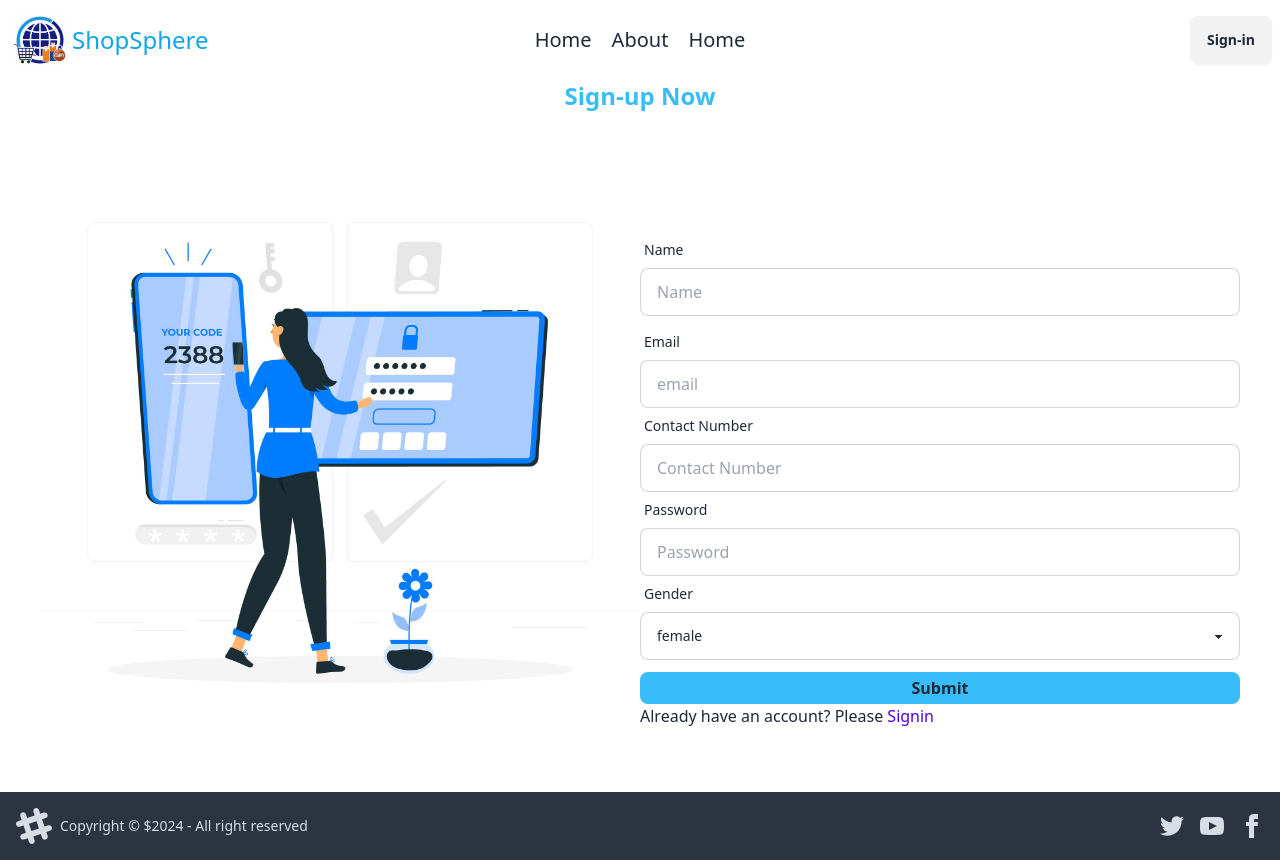
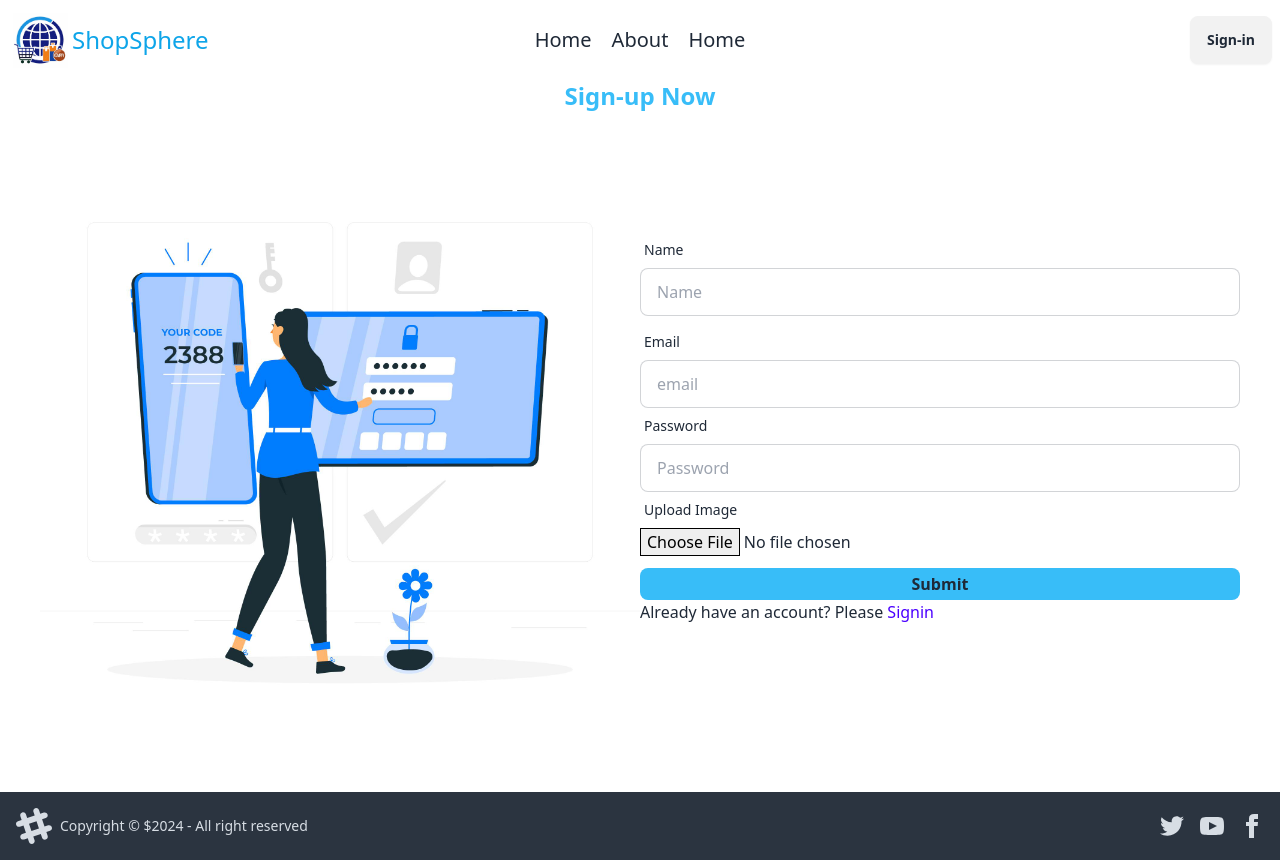
Before and after one commit to zihad868/ShopSphereClient, a React (Vite) app: page /signup in a window 1280 px wide. Built offline with nearby package versions, Linux system fonts and the light colour scheme.

Commit message:
Signup Form

```diff
--- a/package.json
+++ b/package.json
@@ -13,6 +13,7 @@
     "firebase": "^10.12.5",
     "localforage": "^1.10.0",
     "match-sorter": "^6.3.4",
+    "prop-types": "^15.8.1",
     "react": "^18.3.1",
     "react-dom": "^18.3.1",
     "react-hook-form": "^7.52.2",
--- a/src/FirebaseAuthentication/firebase.config.js
+++ b/src/FirebaseAuthentication/firebase.config.js
@@ -15,3 +15,5 @@ const firebaseConfig = {
 
 // Initialize Firebase
 const app = initializeApp(firebaseConfig);
+
+export default app;
--- a/src/Pages/Authentication/Signup.jsx
+++ b/src/Pages/Authentication/Signup.jsx
@@ -1,25 +1,47 @@
 import { useForm } from "react-hook-form";
-import signUp from '../../assets/Authentication/signUp.jpg'
+import signUp from "../../assets/Authentication/signUp.jpg";
 import { Link } from "react-router-dom";
-
+import { useContext } from "react";
+import { AuthContext } from "../../Provider/AuthProvider";
 
 const Signup = () => {
+  const { signUpUser } = useContext(AuthContext);
   const {
     register,
     handleSubmit,
     formState: { errors },
   } = useForm();
-  const onSubmit = (data) => console.log(data);
+  const onSubmit = async(data) => {
+    const formData = new FormData()
+    formData.append('image', data.image[0])
+
+    try{
+      const response = await fetch( `https://api.imgbb.com/1/upload?key=${import.meta.env.VITE_IMAGE_BB_API}`, {
+        method: 'POST',
+        body: formData
+      })
+
+      const result = await response.json();
+      const imgURL = result.data.display_url;
+
+      console.log(imgURL)
+
+    }catch(error){
+      console.error(error)
+    }
+  }
 
   return (
     <>
-      <h1 className="text-center text-2xl font-bold text-sky-400">Sign-up Now</h1>
+      <h1 className="text-center text-2xl font-bold text-sky-400">
+        Sign-up Now
+      </h1>
       <div className="grid grid-cols-1 md:grid-cols-2 m-10">
         <div>
           <img src={signUp} alt="" />
         </div>
         <div className="mt-20">
-        <form onSubmit={handleSubmit(onSubmit)}>
+          <form onSubmit={handleSubmit(onSubmit)}>
             <div className="form-control">
               <label className="label">
                 <span className="label-text">Name</span>
@@ -50,27 +72,13 @@ const Signup = () => {
                 <span className="text-red-400">Email field is required</span>
               )}
             </div>
-            <div className="form-control">
-              <label className="label">
-                <span className="label-text">Contact Number</span>
-              </label>
-              <input
-                type="number"
-                placeholder="Contact Number"
-                {...register("contact", { required: true })}
-                className="input input-bordered"
-              />
-              {errors.contact && (
-                <span className="text-red-400">Contact field is required</span>
-              )}
-            </div>
 
             <div className="form-control">
               <label className="label">
                 <span className="label-text">Password</span>
               </label>
               <input
-                type="number"
+                type="password"
                 placeholder="Password"
                 {...register("password", { required: true })}
                 className="input input-bordered"
@@ -80,26 +88,30 @@ const Signup = () => {
               )}
             </div>
 
-            <div>
+            <div className="form-control">
               <label className="label">
-                <span className="label-text">Gender</span>
+                <span className="label-text">Upload Image</span>
               </label>
-              <select
-                {...register("gender")}
-                className="select select-bordered w-full"
-              >
-                <option value="female">female</option>
-                <option value="male">male</option>
-                <option value="other">other</option>
-              </select>
+              <input type="file" class="file:border file:border-solid ..."
+              {...register("image", {required: true})}
+              />
+              {errors.image && (
+                <span className="text-red-400">Image field is required</span>
+              )}
             </div>
+
             <input
               className="font-bold px-2 py-1 bg-sky-400 mt-3 rounded-lg w-full hover:bg-slate-400"
               type="submit"
             />
           </form>
           <div>
-            <p>Already have an account? Please <Link to='/signin' className="text-primary mt-2">Signin</Link></p>
+            <p>
+              Already have an account? Please{" "}
+              <Link to="/signin" className="text-primary mt-2">
+                Signin
+              </Link>
+            </p>
           </div>
         </div>
       </div>
--- /dev/null
+++ b/src/Provider/AuthProvider.jsx
@@ -0,0 +1,32 @@
+import { createUserWithEmailAndPassword, getAuth } from "firebase/auth";
+
+
+import app from '../FirebaseAuthentication/firebase.config'
+import { createContext, useState } from "react";
+
+
+const auth = getAuth(app);
+export const AuthContext = createContext(null)
+
+
+const AuthProvider = ({ children }) => {
+    const [user, setUser] = useState([]);
+    const [loading, setLoading] = useState(true);
+
+    const signUpUser = (email, password) => {
+        setLoading(true)
+        return createUserWithEmailAndPassword(auth, email, password)
+    }
+
+    const userInfo = {
+        user,
+        loading,
+        signUpUser
+    }
+
+    return (
+        <AuthContext.Provider value={userInfo}>{children}</AuthContext.Provider>
+    )
+};
+
+export default AuthProvider;
--- a/src/main.jsx
+++ b/src/main.jsx
@@ -4,9 +4,12 @@ import "./index.css";
 
 import { RouterProvider } from "react-router-dom";
 import router from "./Routes/router.jsx";
+import AuthProvider from "./Provider/AuthProvider.jsx";
 
 createRoot(document.getElementById("root")).render(
   <StrictMode>
-     <RouterProvider router={router} />
+     <AuthProvider>
+        <RouterProvider router={router} />
+     </AuthProvider>
   </StrictMode>
 );
```
Also changed, not shown: 2 other files (tests, documents, lock files or other folders).
